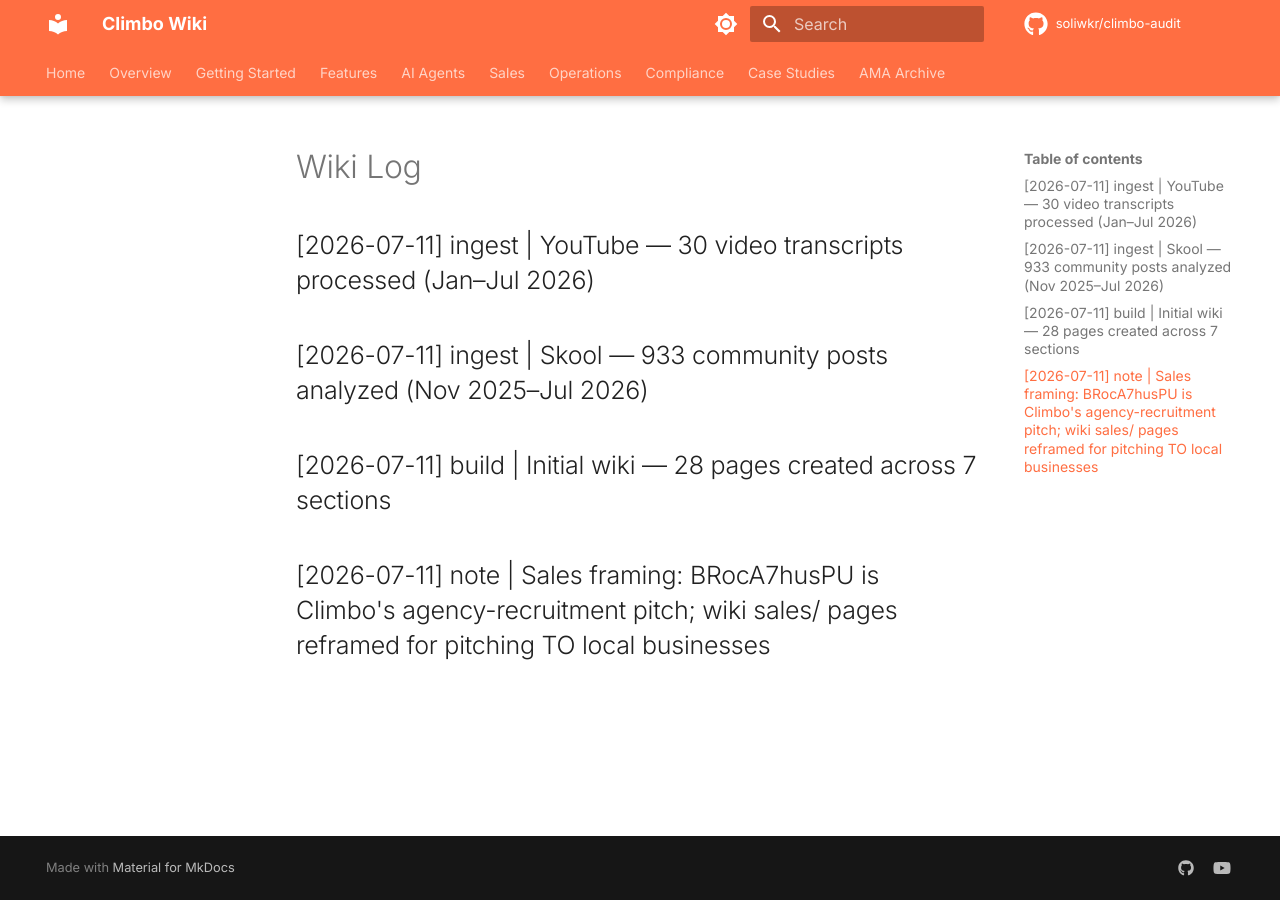
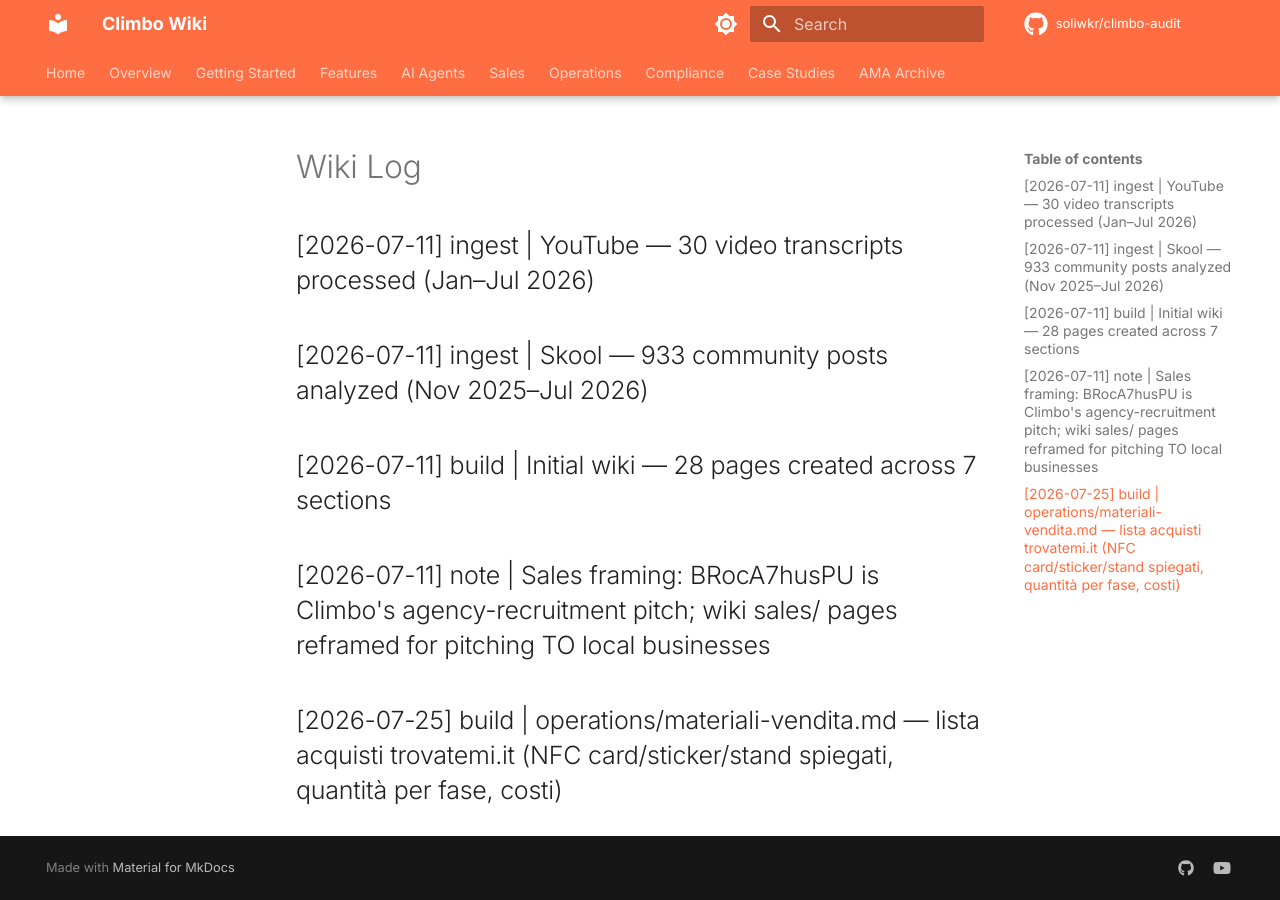
Before and after one commit to soliwkr/climbo-audit, an MkDocs documentation site: the page built from wiki/log.md, in a window 1280 px wide. Built offline with MkDocs 1.6.1 and Material for MkDocs 9.7.7, drawn with Linux system fonts in a browser that asks for light colours; comment, search, counter and statistics services are not loaded; part of the change alters nothing that is shown.

Commit message:
wiki: aggiungi lista acquisti materiali di vendita trovatemi.it
Nuova pagina operations/materiali-vendita.md che spiega i 3 tipi di NFC
(sticker a rotolo vs card PVC vs stand da banco), quantita per fase
(kit partenza, kit benvenuto cliente, scaling) e costi indicativi.
Aggiunta alla nav mkdocs e al log wiki.

Co-Authored-By: Claude Opus 4.8 <noreply@anthropic.com>
Claude-Session: https://claude.ai/code/session_01X93VzFwqfJfK8PJz5oCbkz

````diff
--- a/mkdocs.yml
+++ b/mkdocs.yml
@@ -94,6 +94,7 @@ nav:
     - Onboarding Clients: operations/onboarding-clients.md
     - Retention: operations/retention.md
     - SMTP Setup: operations/smtp-setup.md
+    - Materiali di Vendita: operations/materiali-vendita.md
   - Compliance:
     - Google Review Policy 2026: compliance/google-review-policy-2026.md
     - GDPR (EU): compliance/gdpr-eu.md
--- a/wiki/log.md
+++ b/wiki/log.md
@@ -4,3 +4,4 @@
 ## [2026-07-11] ingest | Skool — 933 community posts analyzed (Nov 2025–Jul 2026)
 ## [2026-07-11] build | Initial wiki — 28 pages created across 7 sections
 ## [2026-07-11] note | Sales framing: BRocA7husPU is Climbo's agency-recruitment pitch; wiki sales/ pages reframed for pitching TO local businesses
+## [2026-07-25] build | operations/materiali-vendita.md — lista acquisti trovatemi.it (NFC card/sticker/stand spiegati, quantità per fase, costi)
--- /dev/null
+++ b/wiki/operations/materiali-vendita.md
@@ -0,0 +1,138 @@
+# Materiali di Vendita — Lista Acquisti trovatemi.it
+
+> **Riassunto in una riga:** cosa comprare per iniziare a vendere, con tipi di NFC spiegati, quantità per fase e costi indicativi. Il materiale fisico che chiude la vendita è la card NFC — non il software.
+
+---
+tags: [operations, sales, nfc, shopping-list, trovatemi]
+sources: [PLAYBOOK, COACHING-SALES-DEEP-DIVE, features/nfc-cards]
+last_updated: 2026-07-25
+---
+
+## La logica in 30 secondi
+
+Nel modello trovatemi.it il momento che chiude la trattativa **non è il software** (Climbo, invisibile al cliente): è il **double-tap NFC** davanti al titolare — «Ho un regalo per te» → tap col telefono → si apre la pagina recensione Google in 2 secondi. Gli occhi si illuminano, e la vendita è di fatto chiusa.
+
+Quindi gli acquisti si dividono in due famiglie:
+
+1. **Il motore che gira** → software ricorrente (Climbo, dominio, balance).
+2. **Il materiale fisico che vende** → NFC card, stand, sticker. **Qui va il 90% di quello che compri all'inizio.**
+
+---
+
+## Capire i 3 tipi di NFC (leggere prima di comprare)
+
+Il chip da usare è sempre lo stesso — **NTAG215, 13.56 MHz** (compatibile con iPhone 7+ e tutti gli Android; per un semplice URL basterebbe anche NTAG213, ma NTAG215 è lo standard "senza pensieri"). Cambia il **formato fisico**:
+
+| Tipo | Cos'è | A cosa serve | Lo mostri al cliente? |
+|------|-------|--------------|----------------------|
+| **Sticker a rotolo** (ø25mm) | Tag adesivi tondi, in rotoli da 50/100 | Il **consumabile nascosto**: lo incolli *dietro* una card o *dentro* uno stand. Economico ma brutto | ❌ Mai — sta nascosto |
+| **NFC card PVC** (formato carta di credito) | Tessera rigida, stampabile fronte/retro col brand | La **targhetta demo / "regalo"** che tocchi col telefono davanti al titolare | ✅ Sì — è il WOW |
+| **NFC stand da banco** | Espositore acrilico A6 inclinato + cartoncino "Recensiscici" + QR, con sticker NFC dietro | Quello che **lasci al cliente** sul bancone/reception | ✅ Sì — resta in loco |
+
+> ⚠️ **Il dubbio più comune:** i **rotoli NON sono il prodotto di vendita.** Sono la scorta da nascondere dietro card e stand. Quello che porti in demo è la **card PVC**; quello che lasci è lo **stand**.
+
+### Come è fatto uno "stand da banco" (fai-da-te, il più economico)
+
+Non serve comprarlo pre-assemblato. Costruirlo costa meno e lo brandizzi:
+
+```
+Espositore acrilico A6 inclinato (porta-foto/porta-menu da bancone)  ~€2-4
+  + cartoncino stampato "Lasciaci una recensione su Google" + QR      ~€0.20 (stampa)
+  + 1 sticker NFC del rotolo incollato dietro                         ~€0.40
+  = 1 stand completo brandizzato trovatemi.it                         ~€3-5
+```
+
+Lo sticker si scrive in 1 secondo con l'app **NFC Tools** (gratis, iOS/Android): Write → Add a Record → URL → incolli il review link del cliente da Climbo → avvicini il telefono. Fatto. La **lamination non interferisce** con l'NFC (confermato dalla community).
+
+---
+
+## 🎯 Fase 0 — Kit minimo per partire (comprare SUBITO)
+
+Il necessario per fare le prime demo (Vittorio + walk-in nei bar/ristoranti della zona).
+
+| Articolo | Quantità | Dove | Costo |
+|----------|----------|------|-------|
+| **NFC card PVC bianche NTAG215** (da scrivere tu) | 10 pz | Amazon | ~€15-25 |
+| **Sticker NFC a rotolo NTAG215** (scorta consumabile) | 1 rotolo da 50 | Amazon/AliExpress | ~€15-20 |
+| **Espositori acrilici A6 inclinati** (per stand fai-da-te) | 3 pz | Amazon | ~€10-15 |
+| **App NFC Tools** | — | App Store / Play Store | **Gratis** |
+| **Ricarica Balance Climbo** | fino a $20 | app Climbo | $20 |
+
+**Totale materiale fisico Fase 0: ~€40-60.** Con questo fai demo illimitate e attivi i primi 2-3 clienti.
+
+> 💡 **Trucco costi-zero sui fondatori:** per la raccolta recensioni usa **solo Email (gratis) + QR/NFC fisico**, così non consumi balance sugli SMS. Il balance a $20 ti copre gli SMS solo dei clienti che li vogliono davvero.
+
+---
+
+## 📦 Kit di benvenuto per cliente (per ogni cliente firmato)
+
+Il PLAYBOOK prevede la targhetta NFC **inclusa nel piano come "kit di benvenuto"**. Per ogni cliente:
+
+| Articolo | Quantità/cliente |
+|----------|------------------|
+| Stand da banco brandizzato (acrilico + cartoncino + sticker) | 1-2 (reception + cassa) |
+| NFC card PVC (da lasciare allo staff / da tavolo) | 2-3 |
+| Sticker NFC di scorta | 3-5 |
+
+Costo vivo per kit: **~€10-15/cliente** — trascurabile su un abbonamento da €100-500/mese.
+
+---
+
+## 🔧 Il motore (software ricorrente)
+
+| Voce | Nota | Costo |
+|------|------|-------|
+| **Climbo** | Unico costo fisso vero. Break-even già col 1° cliente ★ TROVATO a €100/mese | €99/mese |
+| **Dominio trovatemi.it** | `os.trovatemi.it` (app) già configurato. Serve `trovatemi.it` come landing di vendita | ~€10-15/anno |
+| **SMTP proprio** (`@trovatemi.it`) | Da configurare in Brand → email brandizzate invece del default Climbo | incluso/minimo |
+| **Balance top-up** | SMS ~€0.05-0.10, WhatsApp $0.03, Email gratis, AI token $6.60/1M | a consumo |
+
+---
+
+## ⚠️ Prima del primo cliente PAGANTE (non ora, ma bloccante)
+
+- **Fatture in Cloud** (o equivalente) — Stripe **non emette fattura elettronica italiana via SDI**. Non urgente coi fondatori a €0, ma bloccante il giorno del primo incasso reale. **~€8-25/mese.**
+
+---
+
+## 📈 Fase Scaling (solo con ~10 clienti attivi — NON adesso)
+
+Ordine bulk da AliExpress/Alibaba (costo/pezzo crolla a €3-5 su card custom stampate):
+
+- **100 sticker NFC** + **50 card PVC stampate custom** trovatemi.it
+- **10-15 stand da banco**
+- **Coaster NFC** (sottobicchieri con NFC + QR) — tattica Wayne per bar/ristoranti
+- **Braccialetti NFC** per dipendenti — tattica Gurby (un NFC per dipendente, gamification raccolta recensioni)
+- **warmupinbox.com** (~$15/inbox) — solo se parti con cold email a volume
+- **Report/audit stampati** — per fiere di settore (Host Milano, TuttoFood, Sigep Rimini) e walk-in
+
+---
+
+## Riepilogo: la lista della spesa di OGGI
+
+1. **10 NFC card PVC bianche NTAG215** → ~€20
+2. **1 rotolo da 50 sticker NFC NTAG215** → ~€15
+3. **3 espositori acrilici A6** (per gli stand fai-da-te) → ~€12
+4. **App NFC Tools** → gratis
+5. **Ricarica Balance Climbo a $20**
+6. *(verifica di avere)* dominio `trovatemi.it` + Climbo €99/mese
+
+**Investimento iniziale reale per iniziare a vendere: ~€50-60 di materiale**, oltre ai €99/mese di Climbo. Tutto il resto (Fatture in Cloud, coaster, warmup email, ordine bulk) arriva dopo, in ordine di quando serve davvero.
+
+**Non stai comprando tecnologia — stai comprando il momento WOW.** Le card NFC sono ciò che fa illuminare gli occhi al titolare e chiude la trattativa.
+
+---
+
+## Correlati
+
+- [[features/nfc-cards]] — come funzionano, encoding, placement
+- [[sales/demo-script]] — come usare l'NFC nella demo (il double-tap che chiude)
+- [[getting-started/first-client-checklist]] — setup NFC in onboarding
+- [[features/balance-explained]] — costi SMS/WhatsApp/AI token
+- PLAYBOOK.md — struttura offerta trovatemi.it e "kit di benvenuto"
+
+## Fonti
+
+- PLAYBOOK.md — targhetta NFC come kit di benvenuto, setup minimo, balance
+- skool/COACHING-SALES-DEEP-DIVE.md §9 — materiali fisici NFC (Wayne, Jason Leigh, Gurby, Donna Marie), costi bulk €3-5/pz
+- Skool: `bulk-nfc-enabled-business-flyer-idea`, `amazon-items-to-build-a-reputation-kit-on-a-budget`, `fortune-favours-the-brave`
````
